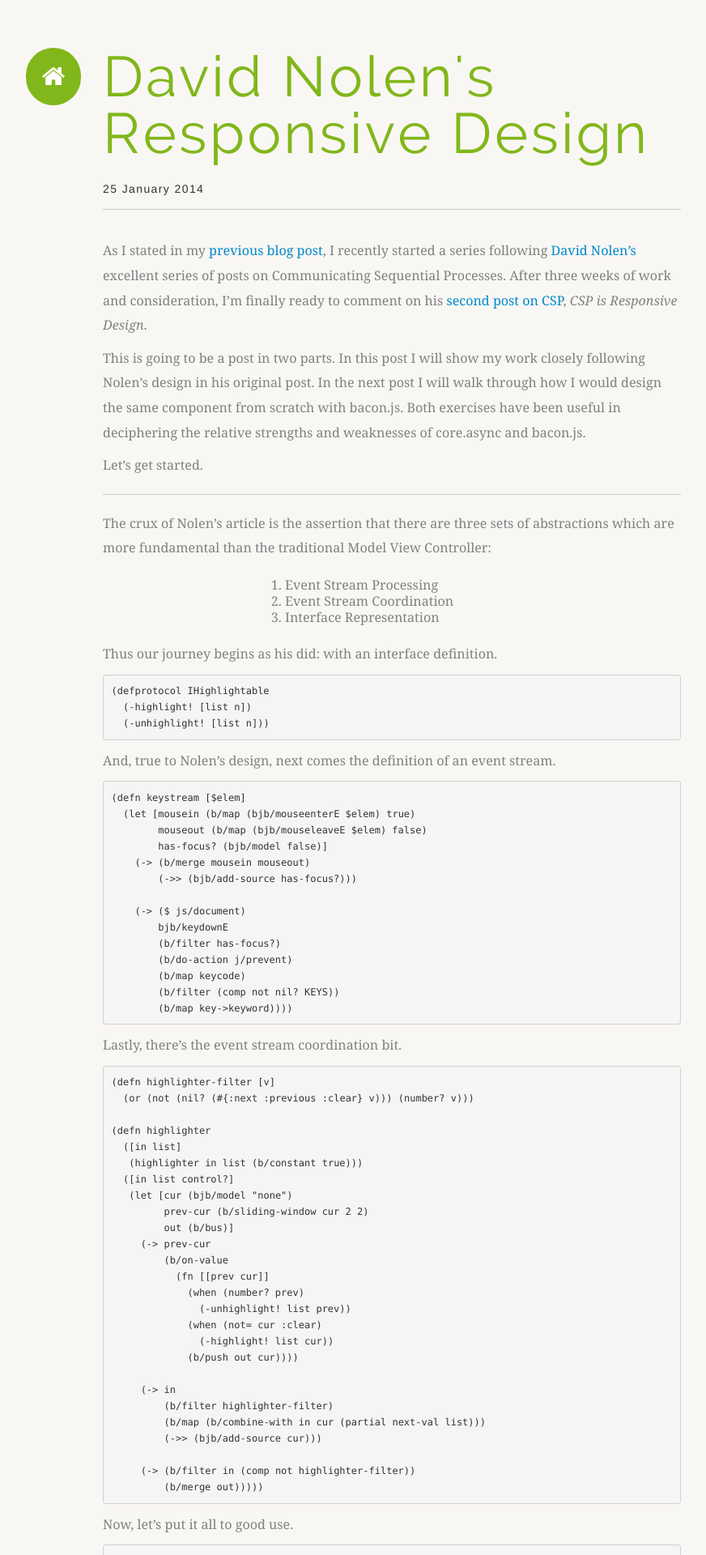
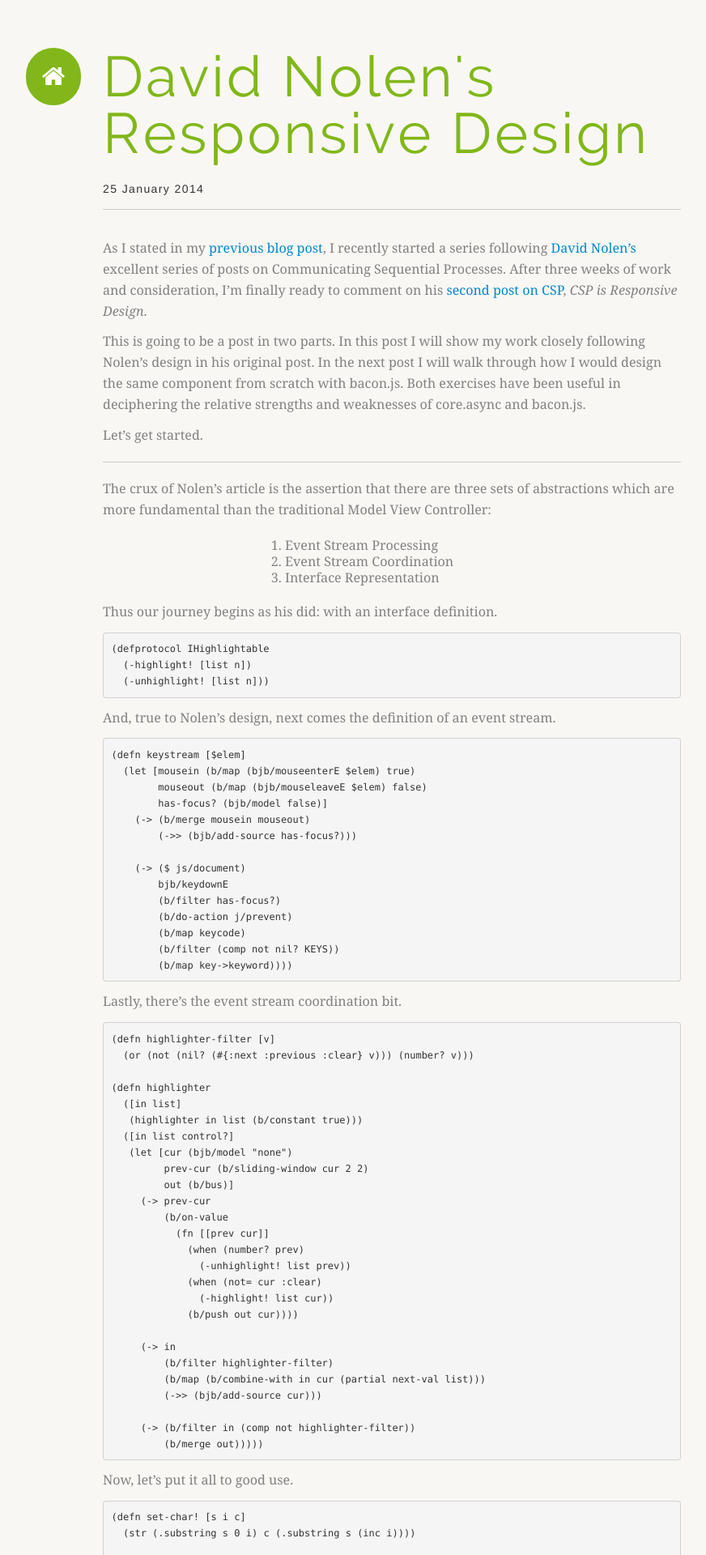
Before and after one commit to potetm/potetm.github.io, a Jekyll site: the page built from _posts/2014-01-25-responsive-design-csp.md, in a window 1280 px wide. Shown: the top 1920 px of the page at 81% size, without its empty margins (219-1091 px from the left). Built offline with Jekyll 4.4.1, drawn with Linux system fonts in a browser that asks for light colours; Markdown is read by kramdown in place of the engine named in the settings.

Commit message:
Fixed some formatting.

```diff
--- a/_posts/2014-01-25-responsive-design-csp.md
+++ b/_posts/2014-01-25-responsive-design-csp.md
@@ -2,7 +2,6 @@
 layout: post_page
 title: "David Nolen's Responsive Design"
 ---
-
 As I stated in my [previous blog post](/2014/01/07/frp.html), I recently started a series following [David
 Nolen's](http://swannodette.github.io/) excellent series of posts on Communicating Sequential Processes.  After three weeks of work and
 consideration, I'm finally ready to comment on his [second post on CSP](http://swannodette.github.io/2013/07/31/extracting-processes/), *CSP
--- a/css/sass/custom/_style.scss
+++ b/css/sass/custom/_style.scss
@@ -191,6 +191,11 @@
     float: right;
     margin-top: -2em;
 
+    p {
+      margin-top: 12px;
+      margin-bottom: 12px;
+    }
+
     h5{
         margin:0.4em 0 2.5em 0;
         font-weight: normal;
@@ -214,7 +219,7 @@
 
     section{
         font-family: georgia,times,serif;
-        line-height: 1.9em;
+        line-height: 1.6em;
         font-size: 1.15em;
         color: darken($grayLight, 10%);
 
--- a/css/style.css
+++ b/css/style.css
@@ -1954,6 +1954,9 @@
   width: 51em;
   float: right;
   margin-top: -2em; }
+  .post p {
+    margin-top: 12px;
+    margin-bottom: 12px; }
   .post h5 {
     margin: 0.4em 0 2.5em 0;
     font-weight: normal;
@@ -1971,7 +1974,7 @@
       font-family: 'Helvetica Neue', Helvetica, Arial, sans-serif; }
   .post section {
     font-family: georgia,times,serif;
-    line-height: 1.9em;
+    line-height: 1.6em;
     font-size: 1.15em;
     color: gray; }
     .post section div.example, .post section div.example-select, .post section div.example-mouse {
```
